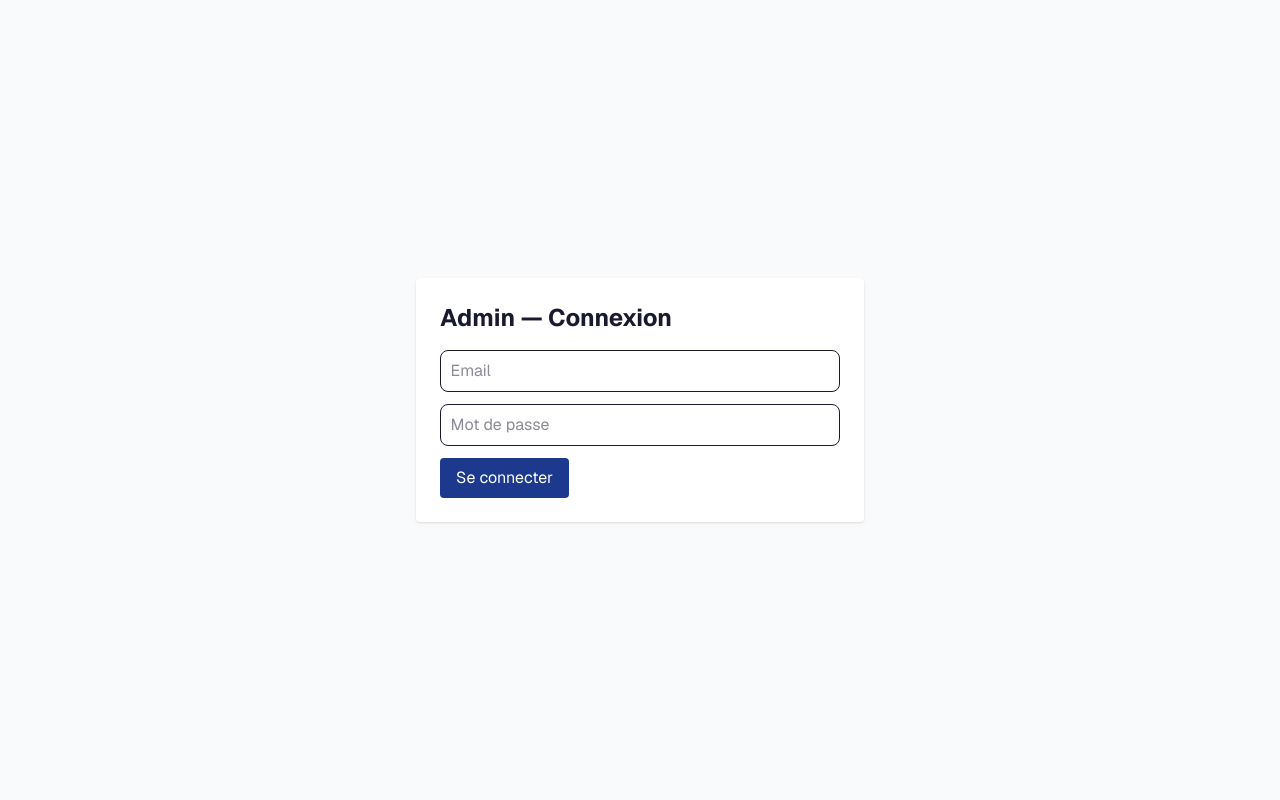
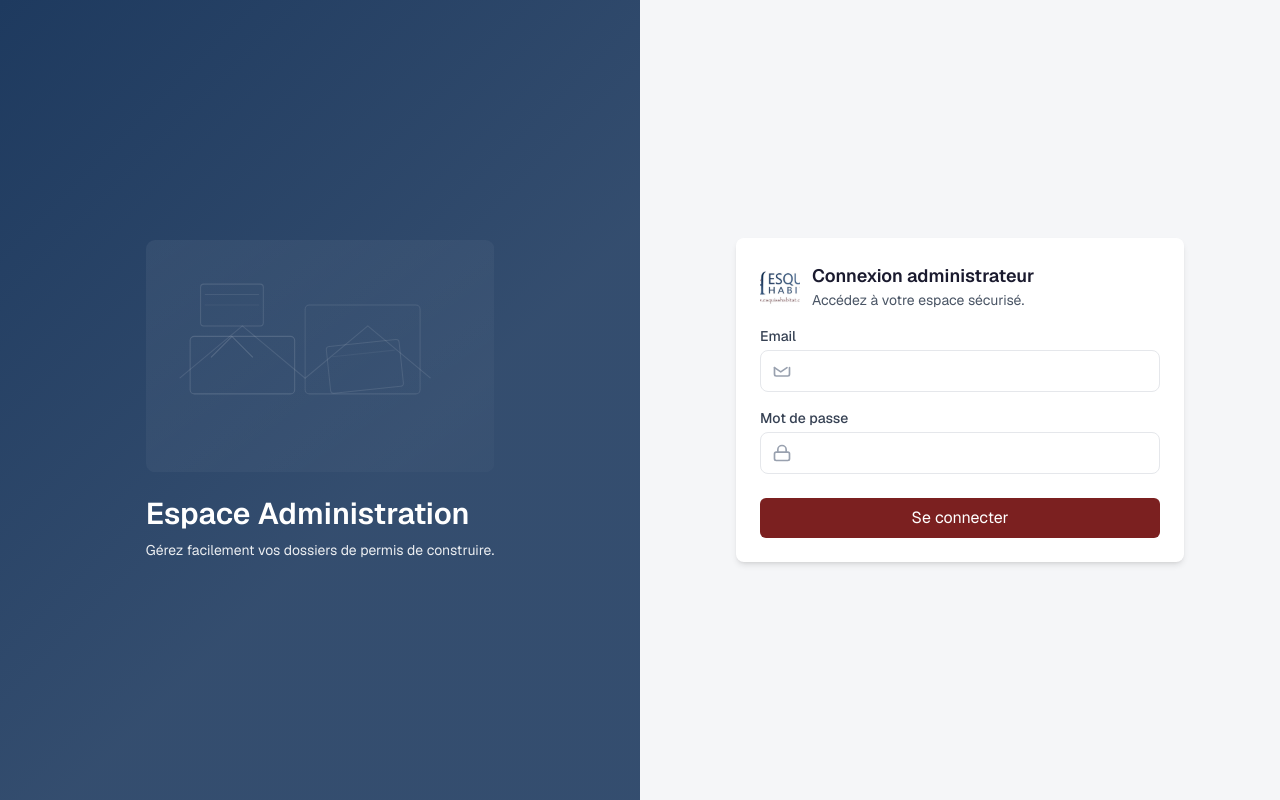
Before and after one commit to ogourmetwaffle/permis-construire, a Next.js app: page /admin/login in a window 1280 px wide. Built offline with nearby package versions, Linux system fonts and the light colour scheme; no server answers.

Commit message:
refonte page login

```diff
--- a/app/admin/login/page.tsx
+++ b/app/admin/login/page.tsx
@@ -3,6 +3,8 @@
 import { useState } from 'react'
 import { supabase } from '@/lib/supabase'
 import { useRouter } from 'next/navigation'
+import AdminLoginCard from '@/components/admin/AdminLoginCard'
+import AdminLoginIllustration from '@/components/admin/AdminLoginIllustration'
 
 export default function AdminLoginPage() {
   const [email, setEmail] = useState('')
@@ -29,19 +31,31 @@ export default function AdminLoginPage() {
   }
 
   return (
-    <div className="min-h-screen flex items-center justify-center bg-gray-50">
-      <form onSubmit={handleSubmit} className="w-full max-w-md bg-white p-6 rounded shadow">
-        <h2 className="text-2xl font-bold mb-4">Admin — Connexion</h2>
+    <div className="min-h-screen flex flex-col md:flex-row">
+      <div
+        className="hidden md:flex md:w-1/2 items-center justify-center"
+        style={{ background: 'linear-gradient(135deg, var(--eh-primary) 0%, rgba(30,58,95,0.9) 60%)' }}
+      >
+        <div className="w-full h-full flex items-center justify-center p-12">
+          <div className="text-white max-w-lg">
+            <AdminLoginIllustration />
+          </div>
+        </div>
+      </div>
 
-        {error && <div className="text-red-600 mb-3">{error}</div>}
-
-        <input className="w-full border p-2 mb-3" placeholder="Email" value={email} onChange={(e) => setEmail(e.target.value)} />
-        <input className="w-full border p-2 mb-3" placeholder="Mot de passe" type="password" value={password} onChange={(e) => setPassword(e.target.value)} />
-
-        <div className="flex items-center justify-between">
-          <button disabled={loading} className="bg-blue-900 text-white px-4 py-2 rounded">{loading ? 'Connexion...' : 'Se connecter'}</button>
+      <main className="flex-1 flex items-center justify-center p-6 bg-[var(--eh-light)]">
+        <div className="w-full max-w-lg">
+          <AdminLoginCard
+            email={email}
+            setEmail={setEmail}
+            password={password}
+            setPassword={setPassword}
+            loading={loading}
+            error={error}
+            onSubmit={handleSubmit}
+          />
         </div>
-      </form>
+      </main>
     </div>
   )
 }
--- /dev/null
+++ b/components/admin/AdminLoginCard.tsx
@@ -0,0 +1,102 @@
+"use client"
+import React from 'react'
+
+type Props = {
+  email: string
+  setEmail: (v: string) => void
+  password: string
+  setPassword: (v: string) => void
+  loading: boolean
+  error: string | null
+  onSubmit: (e: React.FormEvent) => void
+}
+
+export default function AdminLoginCard({ email, setEmail, password, setPassword, loading, error, onSubmit }: Props) {
+  return (
+    <div className="w-full max-w-md mx-auto">
+      <div className="bg-white rounded-lg shadow-md p-6 animate-fade-in">
+        <div className="flex items-center gap-3 mb-4">
+          <img src="/logo.jpeg" alt="Esquiss Habitat" className="w-10 h-10 rounded-md object-cover" />
+          <div>
+            <h3 className="text-lg font-semibold">Connexion administrateur</h3>
+            <p className="text-sm text-gray-600">Accédez à votre espace sécurisé.</p>
+          </div>
+        </div>
+
+        <form onSubmit={onSubmit} className="space-y-4">
+          <div>
+            <label htmlFor="email" className="block text-sm font-medium text-gray-700">Email</label>
+            <div className="mt-1 relative">
+              {!email && (
+                <span className="absolute inset-y-0 left-0 pl-3 flex items-center pointer-events-none">
+                  <svg className="h-5 w-5 text-gray-400" fill="none" stroke="currentColor" viewBox="0 0 24 24" xmlns="http://www.w3.org/2000/svg" aria-hidden>
+                    <path strokeLinecap="round" strokeLinejoin="round" strokeWidth={2} d="M3 8l7.5 5L18 8" />
+                    <path strokeLinecap="round" strokeLinejoin="round" strokeWidth={2} d="M21 8v8a2 2 0 01-2 2H5a2 2 0 01-2-2V8" />
+                  </svg>
+                </span>
+              )}
+              <input
+                id="email"
+                type="email"
+                required
+                value={email}
+                onChange={(e) => setEmail(e.target.value)}
+                className="block w-full pl-10 pr-3 py-2 border border-gray-200 bg-white rounded-md focus:ring-2 focus:ring-[rgba(30,58,95,0.12)]"
+                aria-label="Email"
+              />
+            </div>
+          </div>
+
+          <div>
+            <label htmlFor="password" className="block text-sm font-medium text-gray-700">Mot de passe</label>
+            <div className="mt-1 relative">
+              {!password && (
+                <span className="absolute inset-y-0 left-0 pl-3 flex items-center pointer-events-none">
+                  <svg className="h-5 w-5 text-gray-400" fill="none" stroke="currentColor" viewBox="0 0 24 24" xmlns="http://www.w3.org/2000/svg" aria-hidden>
+                    <rect x="3" y="11" width="18" height="10" rx="2" ry="2" strokeWidth={2} stroke="currentColor" fill="none" />
+                    <path strokeLinecap="round" strokeLinejoin="round" strokeWidth={2} d="M7 11V8a5 5 0 0110 0v3" />
+                  </svg>
+                </span>
+              )}
+              <input
+                id="password"
+                type="password"
+                required
+                value={password}
+                onChange={(e) => setPassword(e.target.value)}
+                className="block w-full pl-10 pr-3 py-2 border border-gray-200 bg-white rounded-md focus:ring-2 focus:ring-[rgba(30,58,95,0.12)]"
+                aria-label="Mot de passe"
+              />
+            </div>
+          </div>
+
+          {error && (
+            <div role="alert" aria-live="assertive" className="text-red-600 text-sm">
+              {error}
+            </div>
+          )}
+
+          <div className="pt-2">
+            <button
+              type="submit"
+              disabled={loading}
+              className="w-full inline-flex items-center justify-center gap-2 px-4 py-2 rounded-md text-white bg-[var(--eh-bordeaux)] hover:brightness-95 disabled:opacity-60"
+            >
+              {loading ? (
+                <>
+                  <svg className="animate-spin h-4 w-4" xmlns="http://www.w3.org/2000/svg" fill="none" viewBox="0 0 24 24">
+                    <circle className="opacity-25" cx="12" cy="12" r="10" stroke="currentColor" strokeWidth="4"></circle>
+                    <path className="opacity-75" fill="currentColor" d="M4 12a8 8 0 018-8v8z"></path>
+                  </svg>
+                  <span>Connexion...</span>
+                </>
+              ) : (
+                <span>Se connecter</span>
+              )}
+            </button>
+          </div>
+        </form>
+      </div>
+    </div>
+  )
+}
--- /dev/null
+++ b/components/admin/AdminLoginIllustration.tsx
@@ -0,0 +1,39 @@
+import React from 'react'
+
+export default function AdminLoginIllustration() {
+  return (
+    <div className="hidden md:flex items-center justify-center w-full h-full p-10 text-white">
+      <div className="max-w-md">
+        <div className="mb-6">
+          <svg viewBox="0 0 600 400" className="w-full h-auto" xmlns="http://www.w3.org/2000/svg" role="img" aria-hidden>
+            <defs>
+              <linearGradient id="g" x1="0" x2="1" y1="0" y2="1">
+                <stop offset="0%" stopColor="rgba(255,255,255,0.06)" />
+                <stop offset="100%" stopColor="rgba(255,255,255,0.02)" />
+              </linearGradient>
+            </defs>
+            <rect width="100%" height="100%" rx="16" fill="url(#g)" />
+            <g transform="translate(40,40) scale(0.9)" strokeWidth="2" stroke="rgba(255,255,255,0.85)" fill="none">
+              <path d="M20 220 L140 120 L260 220 L380 120 L500 220" strokeOpacity="0.12" />
+              <rect x="40" y="140" width="200" height="110" rx="8" strokeOpacity="0.16" />
+              <rect x="260" y="80" width="220" height="170" rx="8" strokeOpacity="0.12" />
+              <path d="M80 180 L120 140 L160 180" strokeOpacity="0.18" />
+              <g transform="translate(60,40)">
+                <rect x="0" y="0" width="120" height="80" rx="6" strokeOpacity="0.14" />
+                <line x1="8" y1="20" x2="112" y2="20" strokeOpacity="0.1" />
+                <line x1="8" y1="40" x2="112" y2="40" strokeOpacity="0.06" />
+              </g>
+              <g transform="translate(300,160) rotate(-6)">
+                <rect x="0" y="0" width="140" height="90" rx="6" strokeOpacity="0.12" />
+                <path d="M10 20 L130 20" strokeOpacity="0.06" />
+              </g>
+            </g>
+          </svg>
+        </div>
+
+        <h1 className="text-3xl font-semibold mb-2">Espace Administration</h1>
+        <p className="text-sm opacity-90">Gérez facilement vos dossiers de permis de construire.</p>
+      </div>
+    </div>
+  )
+}
```
